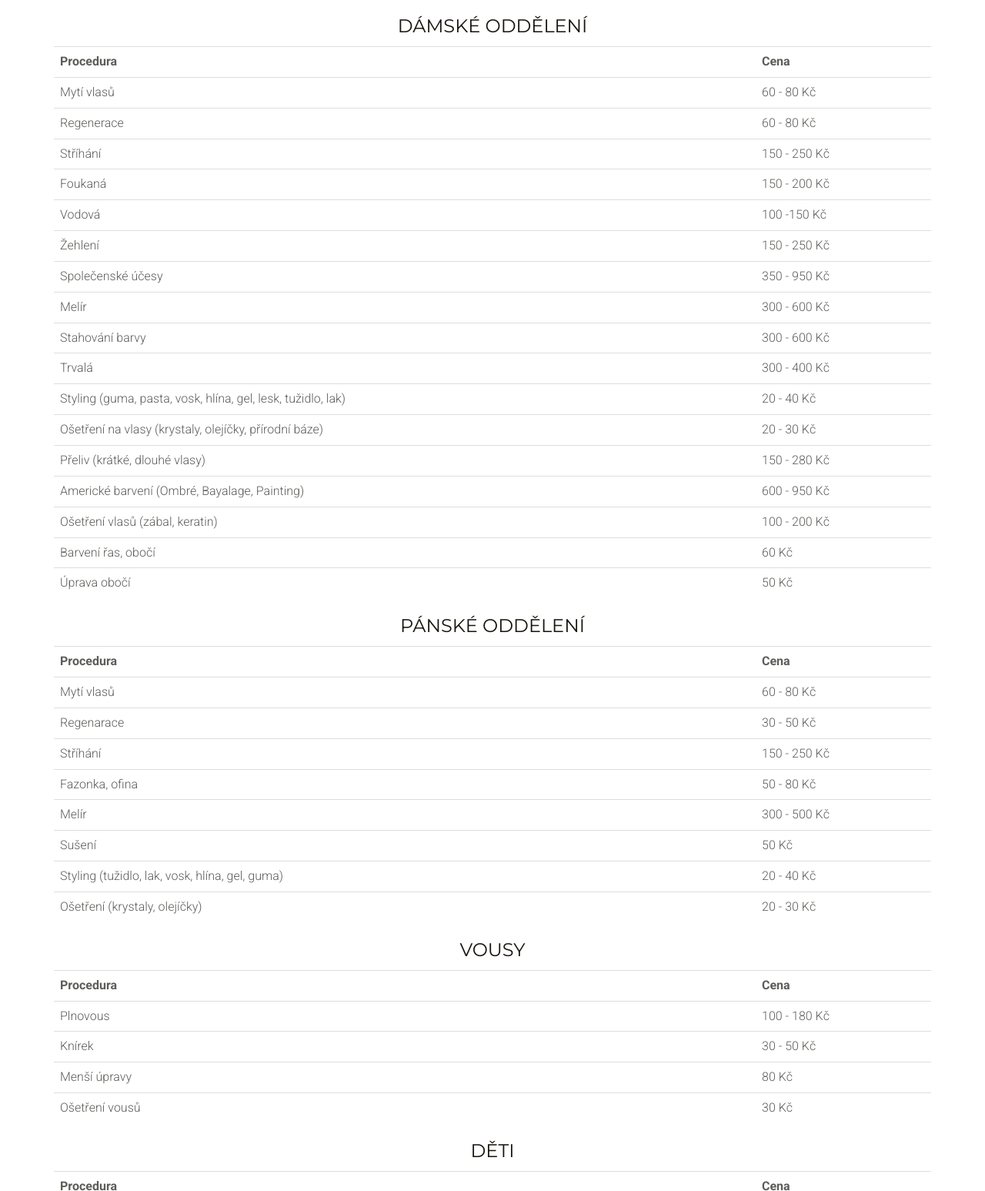
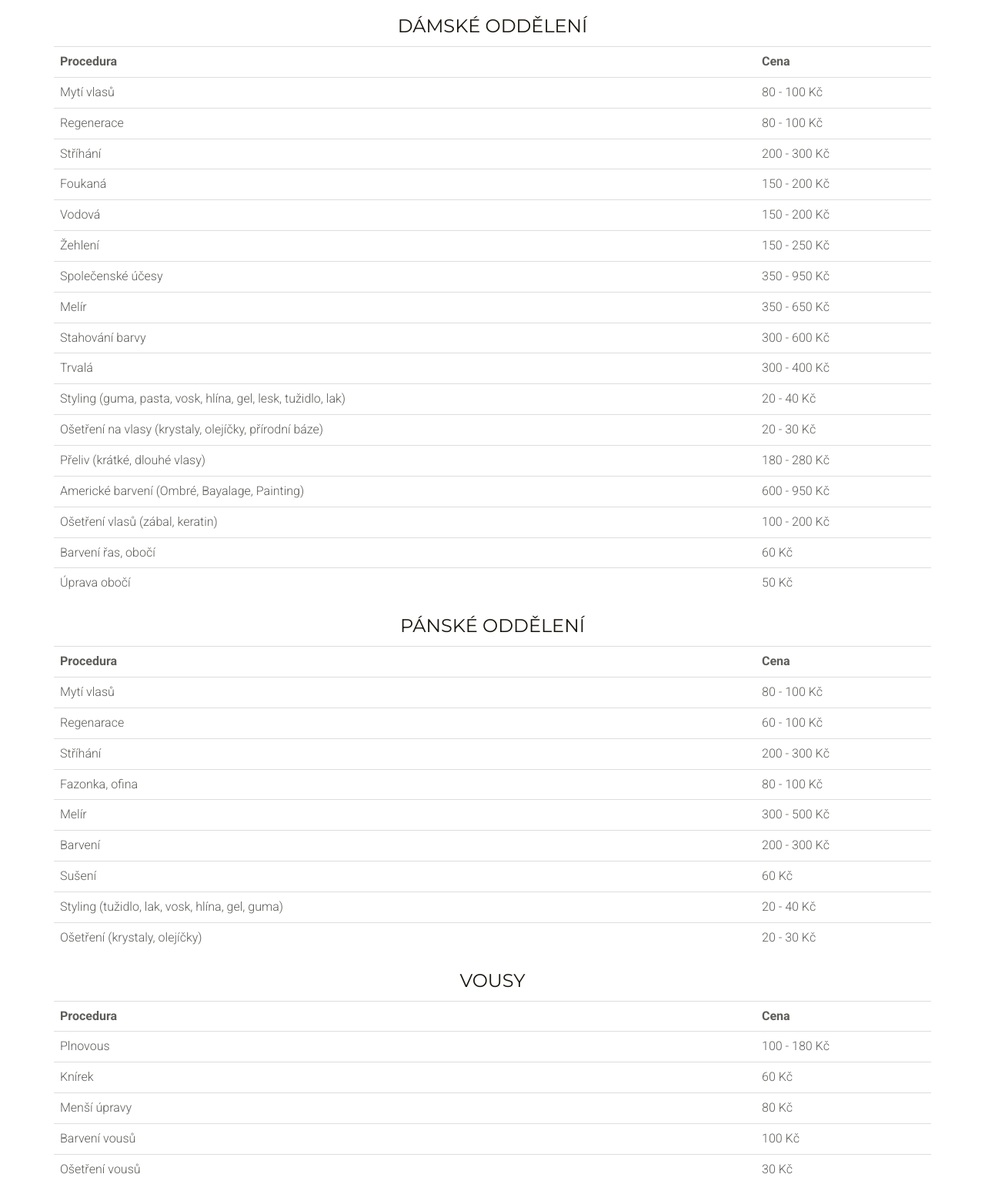
Before and after one commit to adamspanik/kadernictvi-ostrava, a plain HTML site: page cenik.html in a window 1280 px wide. Shown: the part 431-1978 px from the top of the page at 77% size. Drawn offline with Linux system fonts and the light colour scheme.

Commit message:
Cenik uprava

```diff
--- a/cenik.html
+++ b/cenik.html
@@ -77,15 +77,15 @@
                 </tr>
                 <tr>
                     <td width=80%>Mytí vlasů</td>
-                    <td width=20%>60 - 80  Kč</td>
+                    <td width=20%>80 - 100  Kč</td>
                 </tr>
                 <tr>
                     <td width=80%>Regenerace</td>
-                    <td width=20%>60 - 80  Kč</td>
+                    <td width=20%>80 - 100  Kč</td>
                 </tr>
                 <tr>
                     <td width=80%>Stříhání</td>
-                    <td width=20%>150 - 250 Kč</td>
+                    <td width=20%>200 - 300 Kč</td>
                 </tr>
                 <tr>
                     <td width=80%>Foukaná</td>
@@ -93,7 +93,7 @@
                 </tr>
                 <tr>
                     <td width=80%>Vodová</td>
-                    <td width=20%>100 -150 Kč</td>
+                    <td width=20%>150 - 200 Kč</td>
                 </tr>
                 <tr>
                     <td width=80%>Žehlení</td>
@@ -105,7 +105,7 @@
                 </tr>
                 <tr>
                     <td width=80%>Melír</td>
-                    <td width=20%>300 - 600 Kč</td>
+                    <td width=20%>350 - 650 Kč</td>
                 </tr>
                 <tr>
                     <td width=80%>Stahování barvy</td>
@@ -125,7 +125,7 @@
                 </tr>
                 <tr>
                     <td width=80%>Přeliv (krátké, dlouhé vlasy)</td>
-                    <td width=20%>150 - 280 Kč</td>
+                    <td width=20%>180 - 280 Kč</td>
                 </tr>
                 <tr>
                     <td width=80%>Americké barvení (Ombré, Bayalage, Painting)</td>
@@ -154,27 +154,31 @@
                 </tr>
                 <tr>
                     <td width=80%>Mytí vlasů</td>
-                    <td width=20%>60 - 80 Kč</td>
+                    <td width=20%>80 - 100 Kč</td>
                 </tr>
                 <tr>
                     <td width=80%>Regenarace</td>
-                    <td width=20%>30 - 50 Kč</td>
+                    <td width=20%>60 - 100 Kč</td>
                 </tr>
                 <tr>
                     <td width=80%>Stříhání</td>
-                    <td width=20%>150 - 250 Kč</td>
+                    <td width=20%>200 - 300 Kč</td>
                 </tr>
                 <tr>
                     <td width=80%>Fazonka, ofina</td>
-                    <td width=20%>50 - 80 Kč</td>
+                    <td width=20%>80 - 100 Kč</td>
                 </tr>
                 <tr>
                     <td width=80%>Melír</td>
                     <td width=20%>300 - 500 Kč</td>
                 </tr>
                 <tr>
+                    <td width=80%>Barvení</td>
+                    <td width=20%>200 - 300 Kč</td>
+                </tr>
+                <tr>
                     <td width=80%>Sušení</td>
-                    <td width=20%>50 Kč</td>
+                    <td width=20%>60 Kč</td>
                 </tr>
                 <tr>
                     <td width=80%>Styling (tužidlo, lak, vosk, hlína, gel, guma)</td>
@@ -201,11 +205,15 @@
                 </tr>
                 <tr>
                     <td width=80%>Knírek</td>
-                    <td width=20%>30 - 50 Kč</td>
+                    <td width=20%>60 Kč</td>
                 </tr>
                 <tr>
                     <td width=80%>Menší úpravy</td>
                     <td width=20%>80 Kč </td>
+                </tr>
+                <tr>
+                    <td width=80%>Barvení vousů</td>
+                    <td width=20%>100 Kč</td>
                 </tr>
                 <tr>
                     <td width=80%>Ošetření vousů</td>
@@ -224,7 +232,7 @@
                 </tr>
                 <tr>
                     <td width=80%>Stříhání vlasů</td>
-                    <td width=20%>120 - 150 Kč</td>
+                    <td width=20%>150 Kč</td>
                 </tr>
                 <tr>
                     <td width=80%>Mytí vlasů</td>
```
